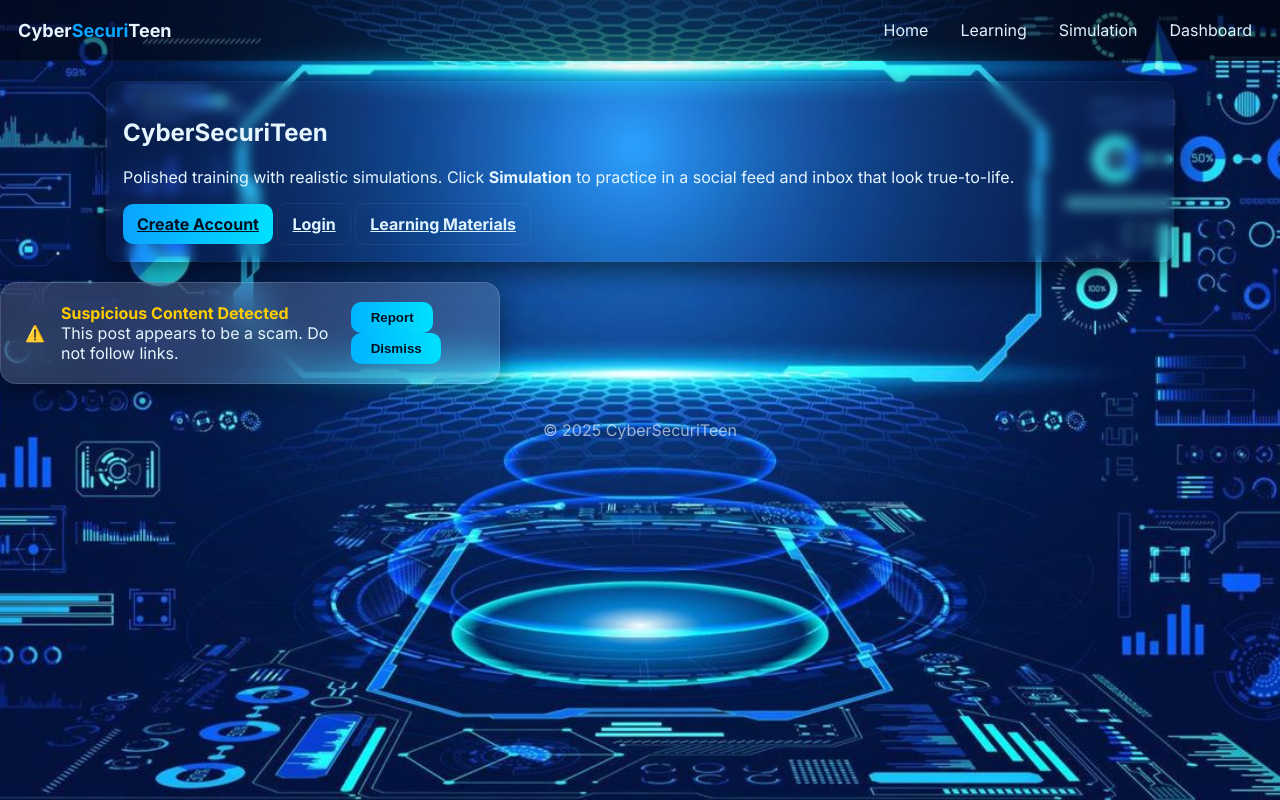
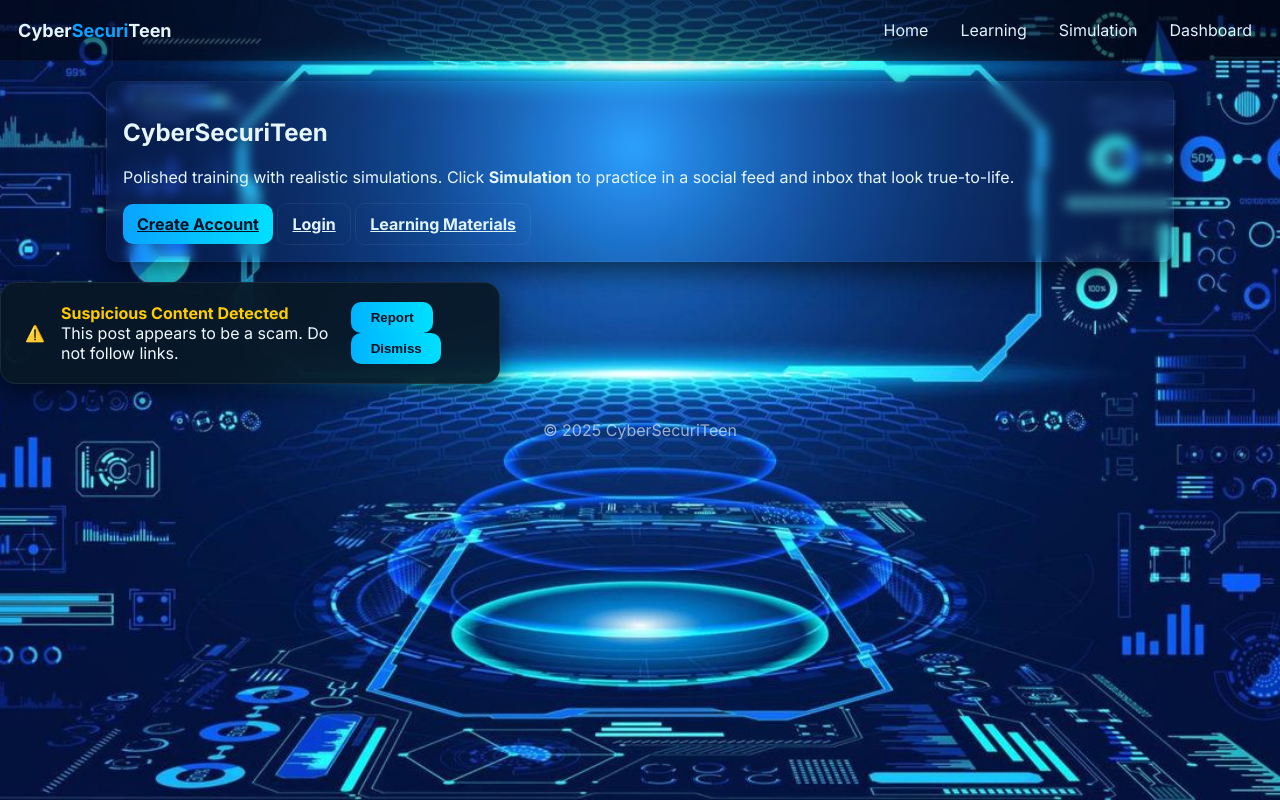
Before and after one commit to macoteianneresearch/cybersecuriteen.ii, a plain HTML site: page index.html in a window 1280 px wide. Drawn offline with Linux system fonts and the light colour scheme.

Commit message:
Refine styles for alert box and box-sizing
Updated styles for alert box and adjusted box-sizing.

```diff
--- a/style.css
+++ b/style.css
@@ -7,7 +7,9 @@
   --muted: #9fb3c8;
 }
 
-* { box-sizing: border-box; }
+* {
+  box-sizing: border-box;
+}
 
 html, body {
   height: 100%;
@@ -165,14 +167,14 @@ body {
 
 /* Fixed Alert Box (Readable + Themed) */
 .alert-box {
-  background: rgba(255, 255, 255, 0.15);
-  backdrop-filter: blur(18px);
-  color: #e6f6ff;
+  background: rgba(8, 24, 36, 0.9);
+  backdrop-filter: blur(20px);
+  color: #f1faff;
   font-weight: 500;
   border-radius: 16px;
   padding: 1.2rem 1.5rem;
-  box-shadow: 0 8px 24px rgba(0, 0, 0, 0.4);
-  border: 1px solid rgba(255, 255, 255, 0.15);
+  box-shadow: 0 8px 24px rgba(0, 0, 0, 0.5);
+  border: 1px solid rgba(255, 255, 255, 0.08);
   transition: 0.3s ease;
   display: flex;
   align-items: center;
@@ -210,7 +212,7 @@ body {
 }
 .alert-dismiss {
   background: transparent;
-  color: rgba(255,255,255,0.6);
+  color: rgba(255,255,255,0.75);
   font-weight: 600;
   border: none;
   cursor: pointer;
```
